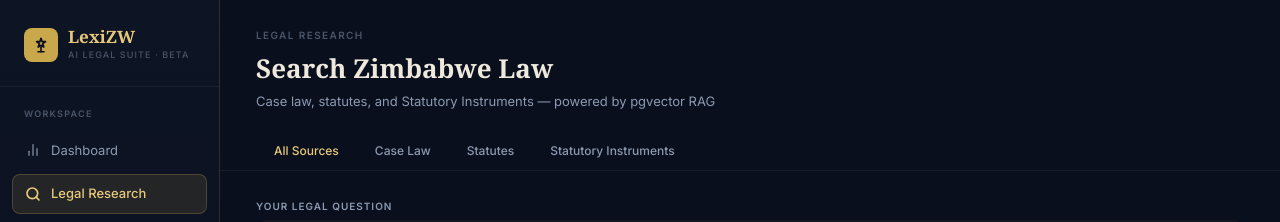
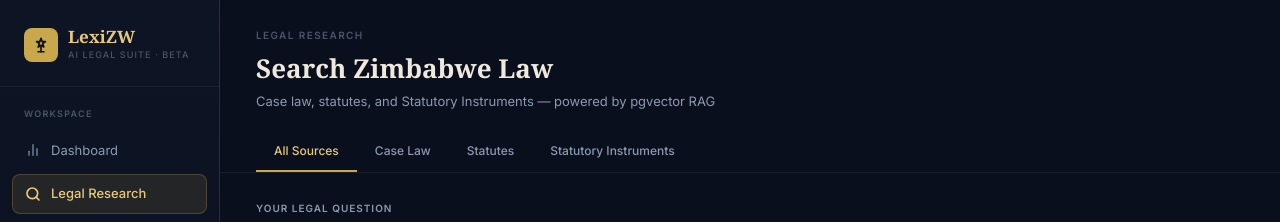
Before and after one commit to mmakanda/lexizw-frontend, a Next.js app: page /search in a window 1280 px wide. Shown: the top 222 px of the page. Built offline with nearby package versions, Linux system fonts and the light colour scheme; a web font is replaced by a local one.

Commit message:
fix: sentencing schema field names + search tab borderBottom

```diff
--- a/app/search/page.tsx
+++ b/app/search/page.tsx
@@ -63,7 +63,7 @@
                 fontSize: "12px", fontWeight: 500, padding: "10px 18px",
                 borderBottom: t === tab ? "2px solid #C9A84C" : "2px solid transparent",
                 color: t === tab ? "#E8C97A" : "#8B9AB0",
-                background: "none", border: "none", borderBottom: t === tab ? "2px solid #C9A84C" : "2px solid transparent",
+                background: "none",
                 cursor: "pointer",
               }}>{t}</button>
             ))}
--- a/app/sentencing/page.tsx
+++ b/app/sentencing/page.tsx
@@ -85,8 +85,8 @@
                   <label style={{ fontSize: "10px", fontWeight: 600, letterSpacing: "0.1em", textTransform: "uppercase" as const, color: "#8B9AB0", display: "block", marginBottom: "6px" }}>
                     Case Facts <span style={{ color: "#D85A30" }}>*</span>
                   </label>
-                  <textarea {...register("case_facts")} style={{ ...I, minHeight: "90px", resize: "vertical" as const }} placeholder="Describe the facts: what was stolen, value, circumstances, how offence was committed…" />
-                  {errors.case_facts && <p style={{ fontSize: "11px", color: "#D85A30", marginTop: "4px" }}>{errors.case_facts.message}</p>}
+                  <textarea {...register("offence_details")} style={{ ...I, minHeight: "90px", resize: "vertical" as const }} placeholder="Describe the facts: what was stolen, value, circumstances, how offence was committed…" />
+                  {errors.offence_details && <p style={{ fontSize: "11px", color: "#D85A30", marginTop: "4px" }}>{errors.offence_details.message}</p>}
                 </div>
 
                 <div style={{ display: "grid", gridTemplateColumns: "1fr 1fr", gap: "12px", marginBottom: "14px" }}>
@@ -95,7 +95,7 @@
                     <input {...register("value_involved")} style={I} type="number" placeholder="0.00" />
                   </div>
                   <div style={{ display: "flex", alignItems: "center", gap: "8px", paddingTop: "22px" }}>
-                    <input {...register("first_offender")} type="checkbox" style={{ accentColor: "#1D9E75", width: "14px", height: "14px" }} defaultChecked />
+                    <input {...register("is_first_offender")} type="checkbox" style={{ accentColor: "#1D9E75", width: "14px", height: "14px" }} defaultChecked />
                     <label style={{ fontSize: "12px", color: "#8B9AB0" }}>First offender</label>
                   </div>
                 </div>
```
